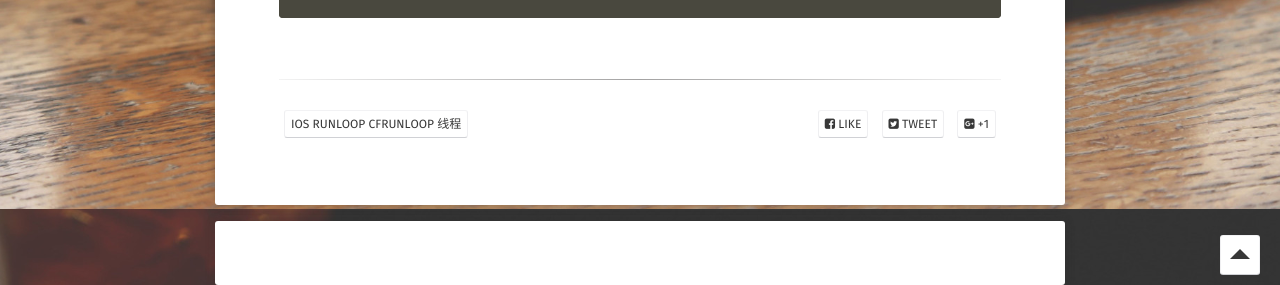
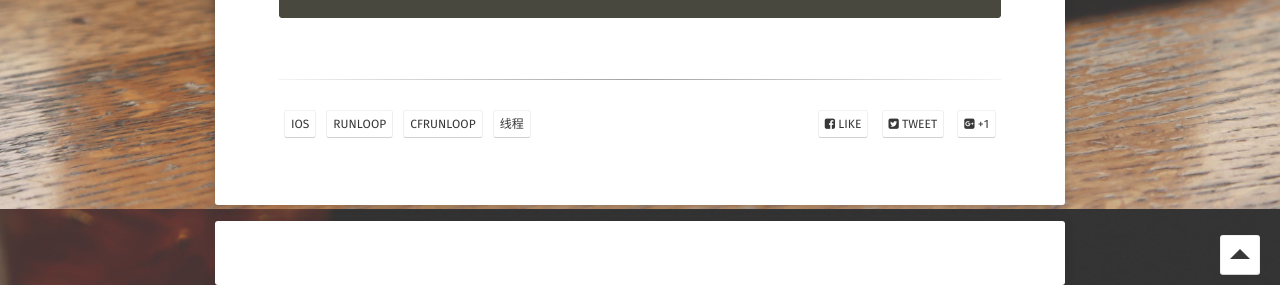
Before and after one commit to nuclearDev/nuclearDev.github.io, a Jekyll site: the page built from _posts/2016-06-24-RunLoop.md, in a window 1280 px wide and 900 px high, scrolled down 10876 px. Shown: the part 615-900 px from the top of the window. Built offline with Jekyll 4.4.1, drawn with Linux system fonts in a browser that asks for light colours; some web fonts are replaced; comment, search, counter and statistics services are not loaded.

```diff
--- a/_posts/2016-06-24-RunLoop.md
+++ b/_posts/2016-06-24-RunLoop.md
@@ -3,7 +3,11 @@ layout: post
 title: "RunLoop"
 date: 2016-06-26
 excerpt: "深入理解RunLoop"
-tags: [iOS RunLoop CFRunLoop 线程 ]
+tags:
+- iOS
+- RunLoop
+- CFRunLoop
+- 线程
 comments: true
 ---
 
```
